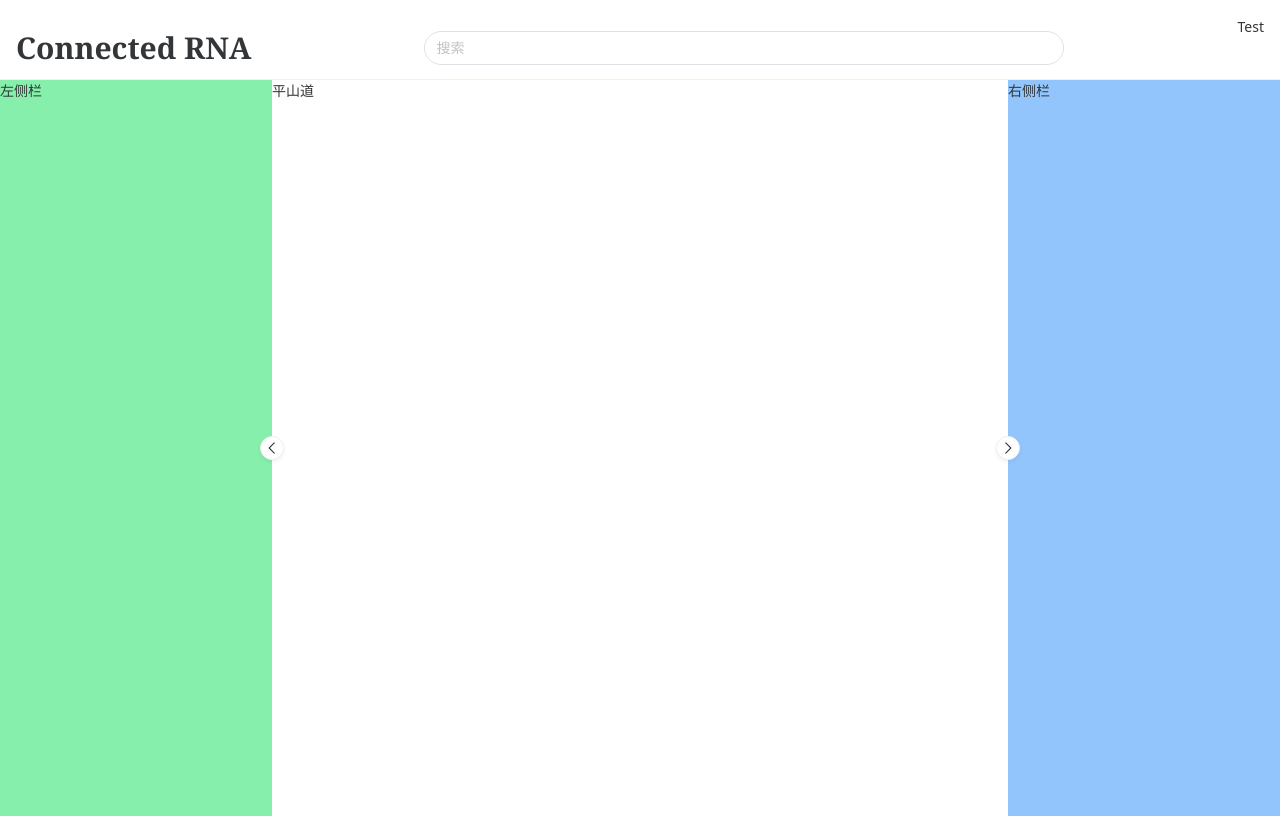
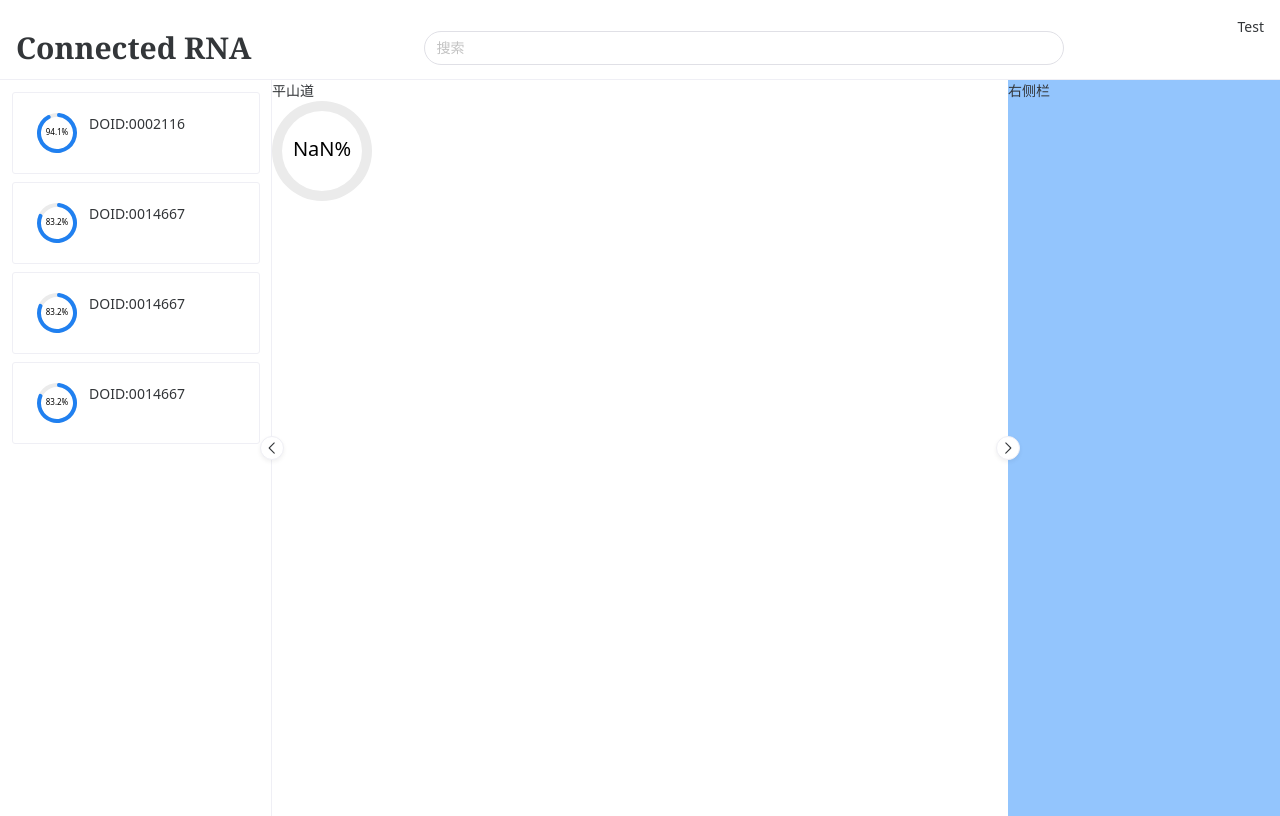
Before and after one commit to EchoChou990919/RNA-Disease, a Vue app in the folder frontend/rna-disease-vue3/: page / in a window 1280 px wide. Built offline with nearby package versions, Linux system fonts and the light colour scheme; some icons are missing.

Commit message:
进行了大量修改

```diff
--- a/frontend/rna-disease-vue3/package.json
+++ b/frontend/rna-disease-vue3/package.json
@@ -7,6 +7,7 @@
     "preview": "vite preview"
   },
   "dependencies": {
+    "axios": "^0.24.0",
     "d3": "^7.2.1",
     "lodash": "^4.17.21",
     "pinia": "^2.0.6",
--- /dev/null
+++ b/frontend/rna-disease-vue3/src/components/chart/progress.vue
@@ -0,0 +1,33 @@
+<template>
+    <svg width="100" height="100" viewBox="-50 -50 100 100">
+        <arc
+            :inner-radius="40"
+            :outer-radius="50"
+            :start-angle="0"
+            :end-angle="Math.PI*100"
+            fill="#ebebeb"
+        />
+        <arc
+            :inner-radius="40"
+            :outer-radius="50"
+            :start-angle="0"
+            :end-angle="Math.PI*value*2"
+            :corner-radius="5"
+            :fill="fill"
+        />
+        <text text-anchor="middle" dominant-baseline="middle" font-size="20">{{value*100}}%</text>
+    </svg>
+</template>
+
+<script setup>
+import arc from "./shapes/arc.vue"
+// const value=0.941;
+defineProps({
+    value:Number,
+    fill:{
+        type:String,
+        default:"#2080f0"
+    },
+})
+
+</script>
--- /dev/null
+++ b/frontend/rna-disease-vue3/src/components/chart/shapes/arc.vue
@@ -0,0 +1,33 @@
+<template>
+    <path
+        :d="arc"
+        :fill="fill"
+        :stroke="stroke"
+        :stroke-width="strokeWidth"
+    ></path>
+</template>
+
+<script setup>
+
+import * as d3 from "d3";
+import { computed, defineProps } from "vue";
+
+const props = defineProps({
+    innerRadius: Number,
+    outerRadius: Number,
+    startAngle: Number,
+    endAngle: Number,
+    fill:String,
+    stroke:String,
+    strokeWidth:Number,
+    cornerRadius:Number,
+});
+const arc=computed(()=>{
+    return d3.arc()
+    .cornerRadius(props.cornerRadius)({
+        ...props
+    });
+})
+
+
+</script>
--- a/frontend/rna-disease-vue3/src/components/control/ItemSelect.vue
+++ /dev/null
@@ -1,18 +0,0 @@
-<template>
-    <n-card>
-        <template #header>
-            <slot name="header"></slot>
-        </template>
-        <template #header-extra>
-            <perdict-result-vue :is-checked="isChecked"></perdict-result-vue>
-        </template>
-    </n-card>
-</template>
-
-<script setup>
-import perdictResultVue from './perdictResult.vue';
-const props = defineProps({
-    isChecked: Boolean,
-})
-
-</script>
--- a/frontend/rna-disease-vue3/src/components/control/perdictResult.vue
+++ /dev/null
@@ -1,17 +0,0 @@
-<template>
-<n-icon v-if="isChecked">
-    <Checkmark16Filled></Checkmark16Filled>
-</n-icon>
-<n-icon v-else>
-    <question16-filled></question16-filled>
-</n-icon>
-
-
-</template>
-<script setup>
-import {Checkmark16Filled,Question16Filled} from "@vicons/fluent"
-defineProps({
-    isChecked:Boolean,
-})
-
-</script>
--- /dev/null
+++ b/frontend/rna-disease-vue3/src/components/control/selectPanel/ItemSelect.vue
@@ -0,0 +1,32 @@
+<template>
+    <n-card hoverable>
+        <template #header>
+            <slot name="header"></slot>
+        </template>
+        <template #header-extra>
+            <perdict-result-vue :is-checked="isChecked"></perdict-result-vue>
+        </template>
+        <n-space>
+            <div>
+            <!-- <n-progress class="w-1" :percentage="score*100" type="circle"></n-progress> -->
+            <progress-vue :value="score" class="w-10 h-10"></progress-vue>
+            </div>
+            <div>
+                {{name}}
+            </div>
+        </n-space>
+    </n-card>
+</template>
+
+<script setup>
+import { NProgress } from 'naive-ui';
+import progressVue from '@/components/chart/progress.vue';
+
+import perdictResultVue from './perdictResult.vue';
+const props = defineProps({
+    isChecked: Boolean,
+    name:String,
+    score:Number,
+})
+
+</script>
--- /dev/null
+++ b/frontend/rna-disease-vue3/src/components/control/selectPanel/panel.vue
@@ -0,0 +1,45 @@
+<template>
+    <n-space vertical :item-style="{ width: '100%' }">
+        <item-select-vue
+            v-for="item in data"
+            :key="item.name"
+            :name="item.name"
+            :score="item.score"
+            :is-checked="item.isChecked"
+        ></item-select-vue>
+    </n-space>
+</template>
+
+<script setup>
+
+import ItemSelectVue from './ItemSelect.vue';
+
+const data = [
+    {
+        name: "DOID:0002116",
+        isChecked: true,
+        score: 0.941
+    },
+    {
+        name: "DOID:0014667",
+        isChecked: false,
+        score: 0.832
+    },
+    {
+        name: "DOID:0014667",
+        isChecked: false,
+        score: 0.832
+    },
+    {
+        name: "DOID:0014667",
+        isChecked: false,
+        score: 0.832
+    }
+];
+const origin = {
+    name: "DOID:0001816",
+    isChecked: true,
+    score: 0.941
+}
+
+</script>
--- /dev/null
+++ b/frontend/rna-disease-vue3/src/components/control/selectPanel/perdictResult.vue
@@ -0,0 +1,19 @@
+<template>
+<n-icon v-if="isChecked" :color="themeVars.successColor">
+    <Checkmark16Filled></Checkmark16Filled>
+</n-icon>
+<n-icon v-else :color="themeVars.warningColor">
+    <question16-filled></question16-filled>
+</n-icon>
+
+
+</template>
+<script setup>
+import {Checkmark16Filled,Question16Filled} from "@vicons/fluent";
+import { useThemeVars } from 'naive-ui';
+const themeVars = useThemeVars();
+defineProps({
+    isChecked:Boolean,
+})
+
+</script>
--- a/frontend/rna-disease-vue3/src/views/dashboard.vue
+++ b/frontend/rna-disease-vue3/src/views/dashboard.vue
@@ -12,16 +12,22 @@
         </n-layout-header>
         <n-layout has-sider>
             <n-layout-sider
-                class="bg-green-300"
+                bordered
                 collapse-mode="transform"
                 show-trigger="arrow-circle"
                 :collapsed="left_slider_collapsed"
                 @update:collapsed="left_slider_collapsed = $event"
+                content-style="padding: 12px;"
             >
-                <div v-show="!left_slider_collapsed">左侧栏</div>
+                <div v-show="!left_slider_collapsed">
+                    <left-panel></left-panel>
+                </div>
             </n-layout-sider>
             <n-layout has-sider sider-placement="right">
-                <n-layout-content>平山道</n-layout-content>
+                <n-layout-content>
+                    平山道
+                    <progress-vue></progress-vue>
+                </n-layout-content>
                 <n-layout-sider
                     class="bg-blue-300"
                     collapse-mode="transform"
@@ -42,6 +48,8 @@ import { NLayout, NLayoutSider, NLayoutContent, NLayoutFooter, NLayoutHeader } f
 import { ref } from "vue";
 
 import SearchBoxVue from '../components/control/SearchBox.vue';
+import LeftPanel from "../components/control/selectPanel/panel.vue";
+import progressVue from '../components/chart/progress.vue';
 
 const header_height = "64px";
 const left_slider_collapsed = ref(false);
--- a/frontend/rna-disease-vue3/vite.config.js
+++ b/frontend/rna-disease-vue3/vite.config.js
@@ -8,5 +8,13 @@ export default defineConfig({
   plugins: [
     vue(),
     WindiCSS()
-  ]
+  ],
+  resolve:{
+    alias:[
+      {
+        find:"@",
+        replacement:"/src"
+      }
+    ]
+  }
 })
```
Also changed, not shown: 1 other file (tests, documents, lock files or other folders).
